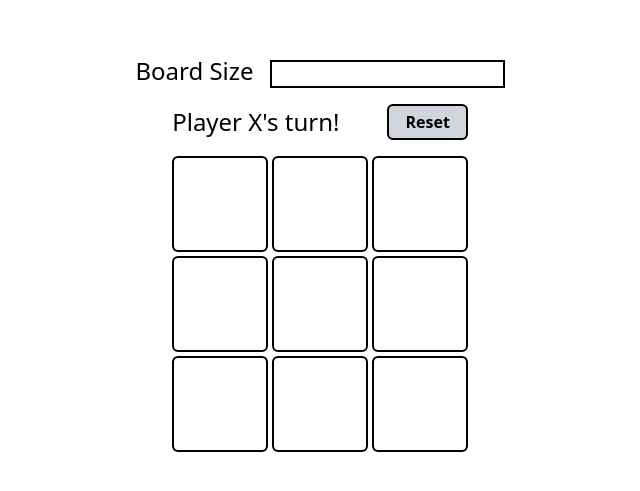
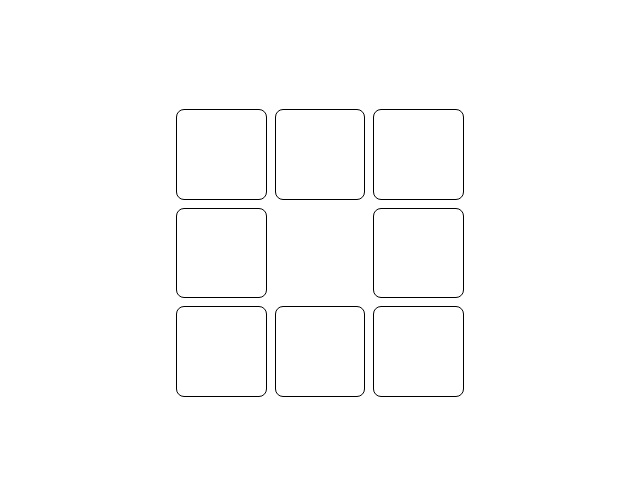
Before and after one commit to Code-Crafting/React-Mini-Projects, a React (Vite) app: page / in a window 1280 px wide. Shown: the part 147-638 px from the top of the page, without its empty margins (320-960 px from the left). Built offline with nearby package versions, Linux system fonts and the light colour scheme.

Commit message:
add Grid Lights

```diff
--- a/src/App.jsx
+++ b/src/App.jsx
@@ -2,11 +2,11 @@
 // import Content from "./assets/Pagination/Components/Content";
 // import EMICalculator from "./assets/EMI Calculator/Components/EMICalculator";
 // import PassGenCon from "./assets/Password Generator/Components/PassGenCon";
-
-import TicTacToe from "./assets/Tic Tac Toe/components/TicTacToe";
+// import TicTacToe from "./assets/Tic Tac Toe/components/TicTacToe";
+import GridLights from "./assets/Grid Lights/components/GridLights";
 
 function App() {
-  return <TicTacToe />;
+  return <GridLights />;
 }
 
 export default App;
--- /dev/null
+++ b/src/assets/Grid Lights/components/Grid.jsx
@@ -0,0 +1,15 @@
+const Grid = ({ fn, selectedGrid, index }) => {
+  return (
+    <button
+      className={`${
+        selectedGrid.includes(index) ? "bg-green-300" : ""
+      } aspect-square border border-black rounded-lg cursor-pointer grid place-items-center text-xl `}
+      onClick={fn}
+      disabled={selectedGrid.includes(index) ? true : false}
+    >
+      {selectedGrid.includes(index) && selectedGrid.indexOf(index) + 1}
+    </button>
+  );
+};
+
+export default Grid;
--- /dev/null
+++ b/src/assets/Grid Lights/components/GridLights.jsx
@@ -0,0 +1,61 @@
+import { useEffect, useState } from "react";
+import { useGridLights } from "../hooks/useGridLights";
+import Grid from "./Grid";
+
+const GridLights = () => {
+  const [selectedGrid, setSelectedGrid] = useState([]);
+  const [allCllicked, setAllClicked] = useState(false);
+  const boardSize = [
+    [1, 1, 1],
+    [1, 0, 1],
+    [1, 1, 1],
+  ];
+
+  useEffect(() => {
+    // check whether all grid are selected
+    if (selectedGrid.length === boardSize.flat(1).filter((el) => el).length) {
+      setAllClicked(true);
+    }
+
+    // reverse the color when all grids are selected
+    if (allCllicked && selectedGrid.length > 0) {
+      const intervalId = setTimeout(() => {
+        const deletedGrids = selectedGrid.slice(0, -1);
+        setSelectedGrid(deletedGrids);
+      }, 500);
+
+      return () => clearTimeout(intervalId);
+    }
+
+    // set to default when the reversing process is completed
+    if (!selectedGrid.length) setAllClicked(false);
+  }, [allCllicked, selectedGrid]);
+
+  return (
+    <div className="h-screen grid place-items-center">
+      <div
+        className="grid w-2xs gap-2"
+        style={{
+          gridTemplateColumns: `repeat(${boardSize.length}, 1fr)`,
+        }}
+      >
+        {boardSize
+          .flat(1)
+          .map((el, i) =>
+            el ? (
+              <Grid
+                key={i}
+                fn={() => setSelectedGrid((prev) => [...prev, i])}
+                selectedGrid={selectedGrid}
+                index={i}
+              />
+            ) : (
+              <div key={i}></div>
+            )
+          )}
+      </div>
+    </div>
+  );
+};
+
+export default GridLights;
```
